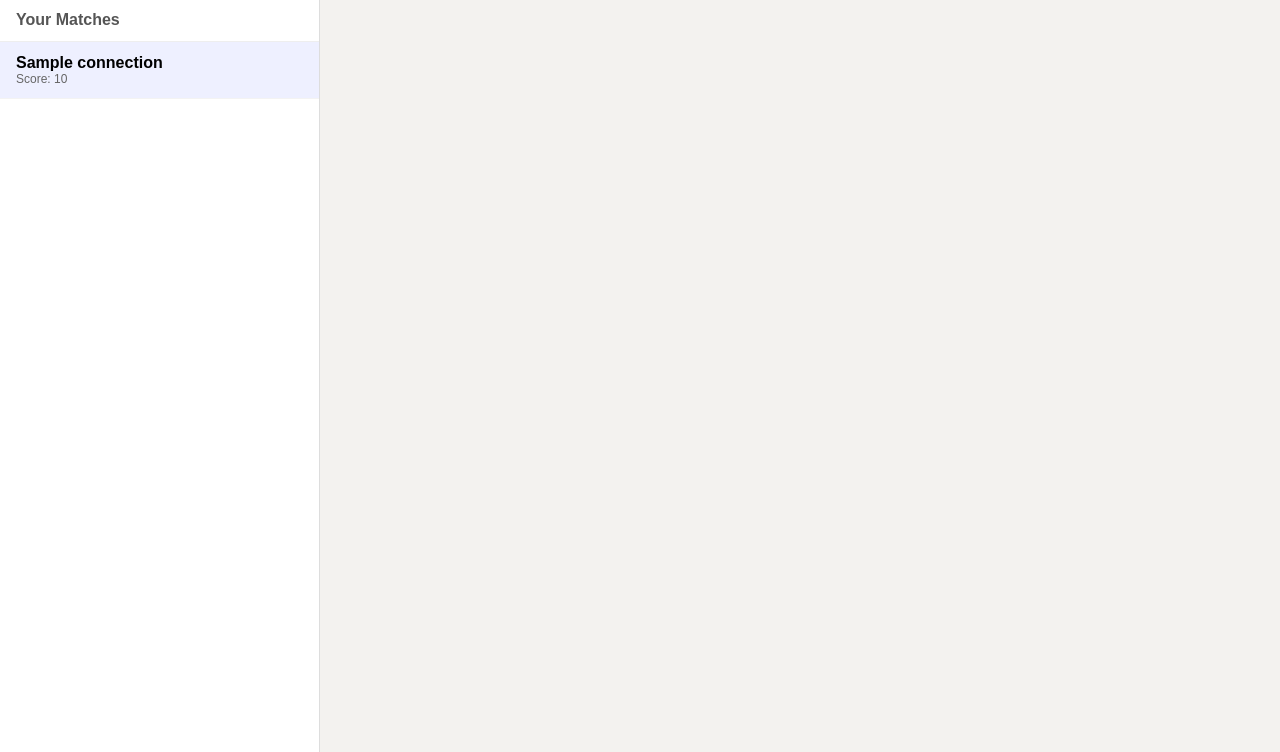
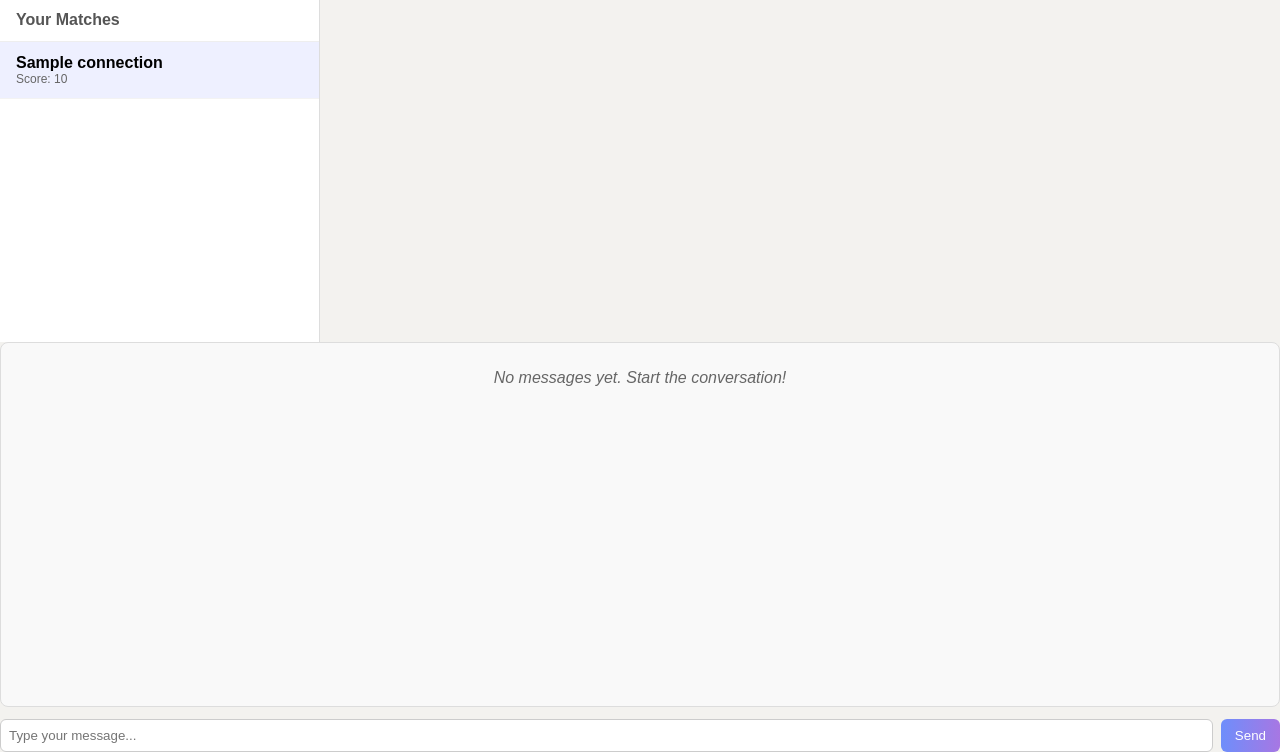
Before and after one commit to Techwithram/WCHL_ZConnects, a FastAPI app: template templates/connections.html in a window 1280 px wide. Shown: the part 48-800 px from the top of the page. Run offline with FastAPI, Linux system fonts and the light colour scheme; the template is opened without the code that fills it: most values are stand-ins (such as "Sample title", 1, 10 or a date in 2020).

Commit message:
Update connections.html

```diff
--- a/templates/connections.html
+++ b/templates/connections.html
@@ -27,9 +27,9 @@
         flex: 1;
         display: grid;
         grid-template-columns: 320px 1fr;
-        min-height: 0;
+        min-height: 0; /* allow children to shrink */
       }
-
+      /* Left: connections list */
       .left {
         background: #fff;
         border-right: 1px solid #ddd;
@@ -74,7 +74,7 @@
         font-weight: bold;
       }
 
-
+      /* Right: chat area */
       .right {
         display: flex;
         flex-direction: column;
@@ -137,6 +137,67 @@
         padding: 24px;
         color: #666;
       }
+      .chat-box {
+        border: 1px solid #ddd;
+        border-radius: 8px;
+        padding: 10px;
+        height: 350px;
+        overflow-y: auto;
+        margin-bottom: 12px;
+        background: #f9f9f9;
+        display: flex;
+        flex-direction: column;
+        gap: 8px;
+      }
+
+      .chat-bubble {
+        max-width: 70%;
+        padding: 10px 14px;
+        border-radius: 16px;
+        word-wrap: break-word;
+        font-size: 14px;
+      }
+
+      .chat-bubble.me {
+        align-self: flex-end;
+        background: linear-gradient(90deg, #6e8efb, #a777e3);
+        color: white;
+        border-bottom-right-radius: 4px;
+      }
+
+      .chat-bubble.other {
+        align-self: flex-start;
+        background: #e4e6eb;
+        color: #111;
+        border-bottom-left-radius: 4px;
+      }
+
+      .no-msg {
+        text-align: center;
+        color: #666;
+        font-style: italic;
+      }
+
+      .chat-input {
+        display: flex;
+        gap: 8px;
+      }
+
+      .chat-input input[type="text"] {
+        flex: 1;
+        padding: 8px;
+        border-radius: 6px;
+        border: 1px solid #ccc;
+      }
+
+      .chat-input button {
+        padding: 8px 14px;
+        background: linear-gradient(90deg, #6e8efb, #a777e3);
+        color: white;
+        border: none;
+        border-radius: 6px;
+        cursor: pointer;
+      }
     </style>
   </head>
   <body>
@@ -150,6 +211,7 @@
     </div>
 
     <div class="layout">
+      <!-- LEFT: connections list -->
       <div class="left">
         <div class="section-title">Your Matches</div>
 
@@ -169,5 +231,36 @@
         {% endif %}
       </div>
     </div>
+    <!-- Chat Messages -->
+    <div class="chat-box">
+      {% if messages %} {% for msg in messages %} {% if msg.sender ==
+      current_user %}
+      <!-- Your message (right side) -->
+      <div class="chat-bubble me">
+        <p>{{ msg.message }}</p>
+      </div>
+      {% else %}
+      <!-- Other user's message (left side) -->
+      <div class="chat-bubble other">
+        <p>{{ msg.message }}</p>
+      </div>
+      {% endif %} {% endfor %} {% else %}
+      <p class="no-msg">No messages yet. Start the conversation!</p>
+      {% endif %}
+    </div>
+
+    <!-- Message Input -->
+    {% if active_user_id %}
+    <form action="/connections/send" method="post" class="chat-input">
+      <input type="hidden" name="to" value="{{ active_user_id }}" />
+      <input
+        type="text"
+        name="message"
+        placeholder="Type your message..."
+        required
+      />
+      <button type="submit">Send</button>
+    </form>
+    {% endif %}
   </body>
 </html>
```
